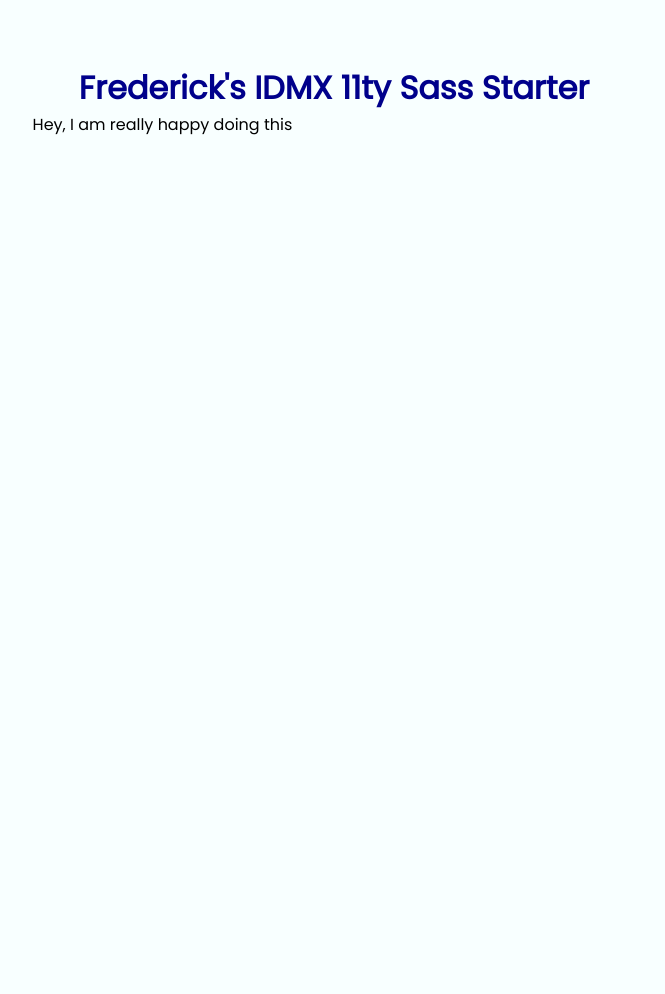
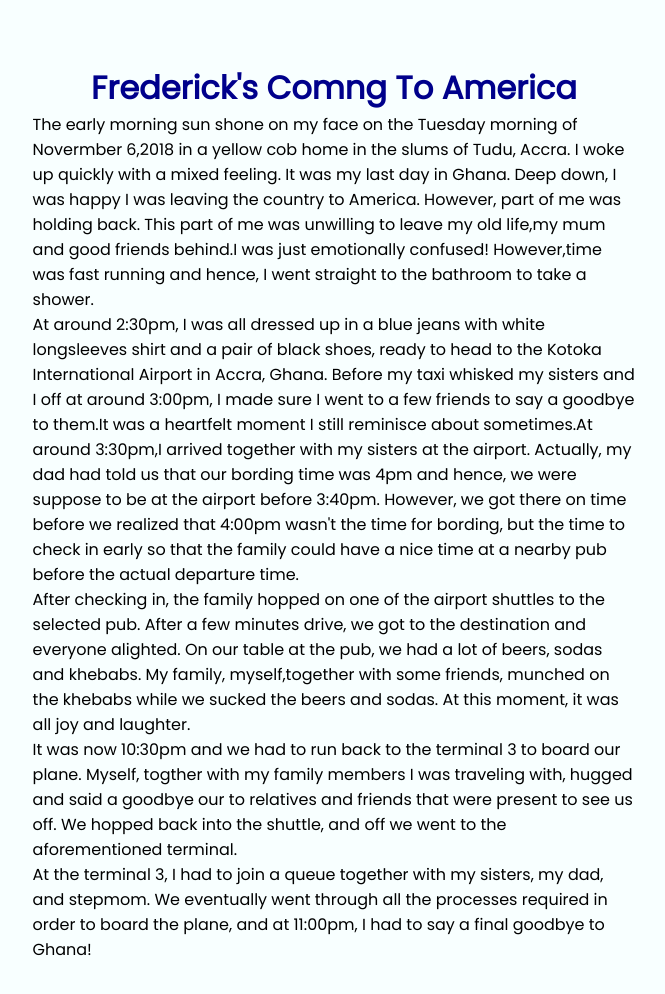
Before and after one commit to RVCC-IDMX/poem-site-FrederickLamptey, an Eleventy site: page src/index.html in a window 1280 px wide. Shown: the whole page, without its empty margins (306-971 px from the left). Before the commit the page ends 800 px from the top, so only its background shows below. Built offline with nearby package versions, Linux system fonts and the light colour scheme; Eleventy itself is replaced by a stand-in of ours; files that its build step writes are made by us from their sources.

Commit message:
edit html with a poem/story

```diff
--- a/src/index.html
+++ b/src/index.html
@@ -11,8 +11,50 @@
     <link rel="stylesheet" href="css/main.css" />
   </head>
   <body>
-    <h1>Frederick's IDMX 11ty Sass Starter</h1>
-    <p>Hey, I am really happy doing this</p>
+    <h1>Frederick's Comng To America</h1>
+    <p>
+      The early morning sun shone on my face on the Tuesday morning of Novermber
+      6,2018 in a yellow cob home in the slums of Tudu, Accra. I woke up quickly
+      with a mixed feeling. It was my last day in Ghana. Deep down, I was happy
+      I was leaving the country to America. However, part of me was holding
+      back. This part of me was unwilling to leave my old life,my mum and good
+      friends behind.I was just emotionally confused! However,time was fast
+      running and hence, I went straight to the bathroom to take a shower.
+    </p>
+    <p>
+      At around 2:30pm, I was all dressed up in a blue jeans with white
+      longsleeves shirt and a pair of black shoes, ready to head to the Kotoka
+      International Airport in Accra, Ghana. Before my taxi whisked my sisters
+      and I off at around 3:00pm, I made sure I went to a few friends to say a
+      goodbye to them.It was a heartfelt moment I still reminisce about
+      sometimes.At around 3:30pm,I arrived together with my sisters at the
+      airport. Actually, my dad had told us that our bording time was 4pm and
+      hence, we were suppose to be at the airport before 3:40pm. However, we got
+      there on time before we realized that 4:00pm wasn't the time for bording,
+      but the time to check in early so that the family could have a nice time
+      at a nearby pub before the actual departure time.
+    </p>
+    <p>
+      After checking in, the family hopped on one of the airport shuttles to the
+      selected pub. After a few minutes drive, we got to the destination and
+      everyone alighted. On our table at the pub, we had a lot of beers, sodas
+      and khebabs. My family, myself,together with some friends, munched on the
+      khebabs while we sucked the beers and sodas. At this moment, it was all
+      joy and laughter.
+    </p>
+    <p>
+      It was now 10:30pm and we had to run back to the terminal 3 to board our
+      plane. Myself, togther with my family members I was traveling with, hugged
+      and said a goodbye our to relatives and friends that were present to see
+      us off. We hopped back into the shuttle, and off we went to the
+      aforementioned terminal.
+    </p>
+    <p>
+      At the terminal 3, I had to join a queue together with my sisters, my dad,
+      and stepmom. We eventually went through all the processes required in
+      order to board the plane, and at 11:00pm, I had to say a final goodbye to
+      Ghana!
+    </p>
     <script src="js/index.js"></script>
   </body>
 </html>
```
